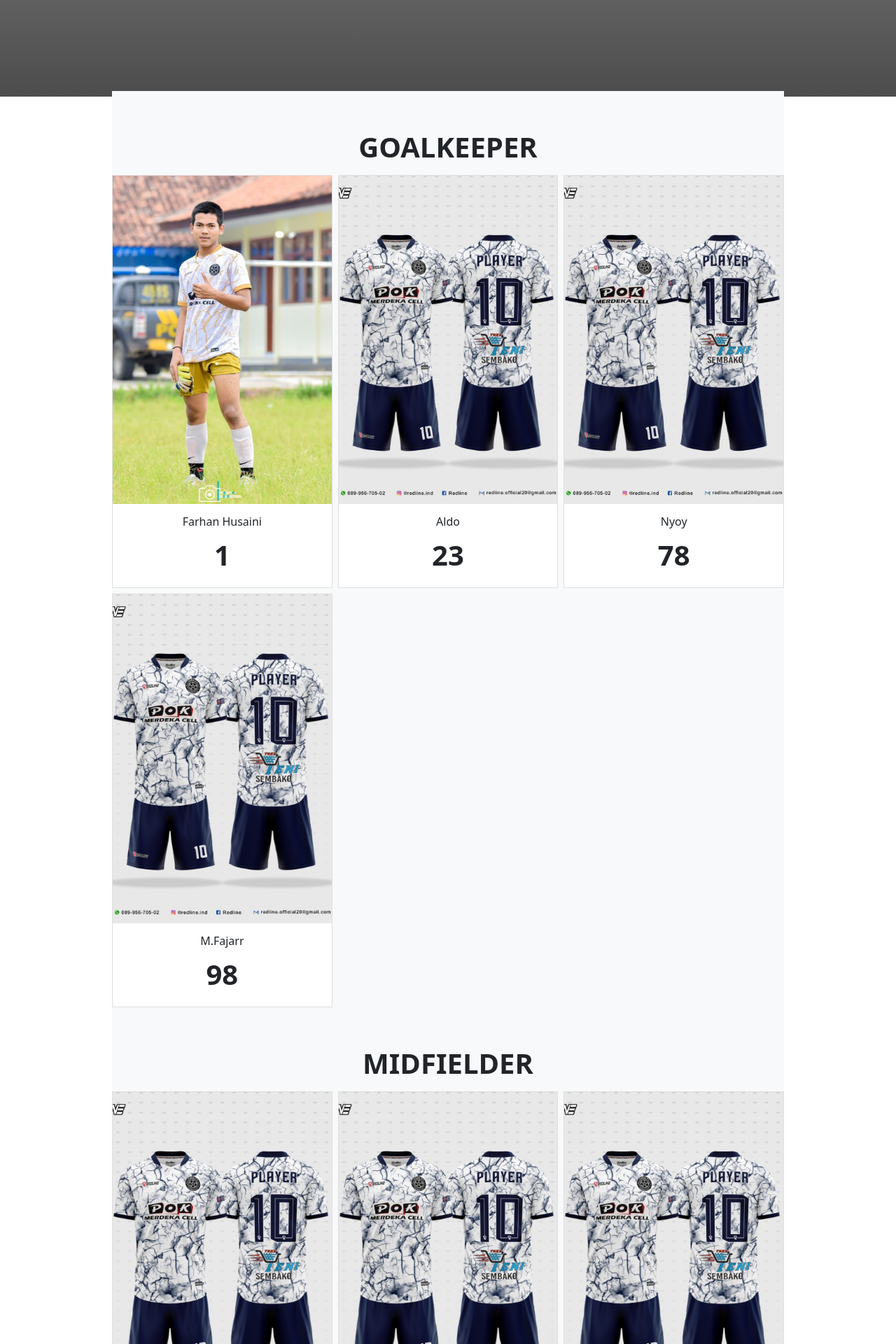
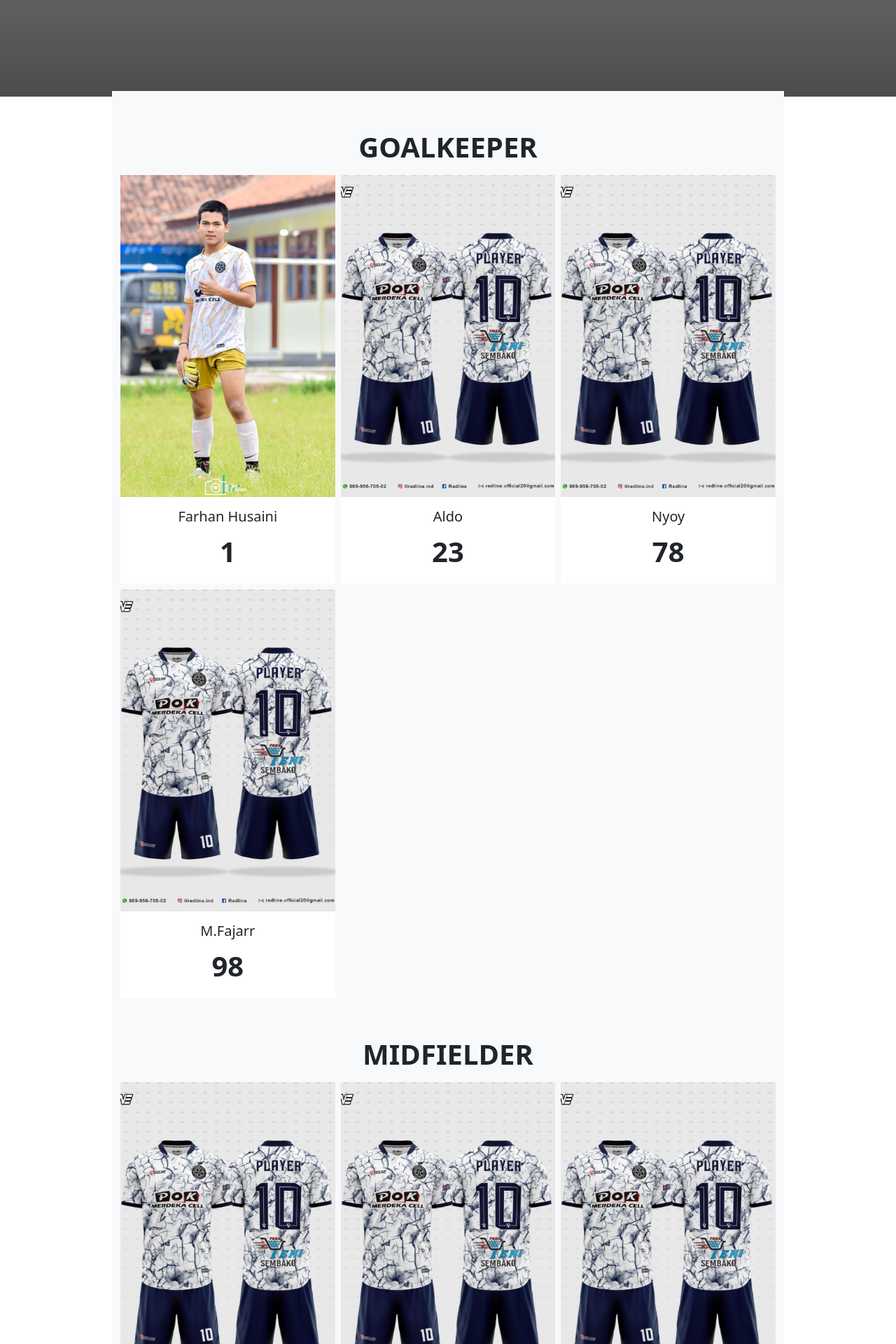
Before and after one commit to tesafc/www2, a Jekyll site: the page built from players.html, in a window 1280 px wide. Shown: the part 582-2502 px from the top of the page at 70% size. Built offline with Jekyll 4.4.1, drawn with Linux system fonts in a browser that asks for light colours.

Commit message:
Update players.html

```diff
--- a/players.html
+++ b/players.html
@@ -4,23 +4,23 @@ title: Players
 image: /assets/img/logo-2.png
 ---
 
-<div class="container px-0 bg-light">
+<div class="container bg-light">
   <div class="row row-cols-2 row-cols-md-3 g-2">
   {% assign roles = site.data.players | group_by:"role" %}
   {% for role in roles %}
     <h1 class="d-block w-100 pt-5 text-uppercase text-center fw-bold">{{ role.name }}</h1>
     {% for player in role.items %}
     <div class="col">
-      <div class="card rounded-0 h-100">
+      <div class="card rounded-0 border-0 h-100">
         {% if player.pp %}
-        <img src="{{ player.pp }}" class="rounded-0">
+        <img src="{{ player.pp }}" class="rounded-0 border-0">
           {% else %}
-          <img src="/assets/img/pp/default-pp.jpg" class="rounded-0">
+          <img src="/assets/img/pp/default-pp.jpg" class="rounded-0 border-0">
         {% endif %}
         <div class="card-body">
-          <h6 class="card-title text-center text-capitalize">
+          <h5 class="card-title text-center text-capitalize">
             {% if player.profile-link %}<a href="{{ player.profile-link }}" class="stretched-link link-dark text-decoration-none">{{ player.name }}</a>{% else %}{{ player.name }}{% endif %}
-          </h6>
+          </h5>
           <p class="card-text text-center fs-1 fw-bold">{{ player.no-punggung }}</p>
         </div>
       </div>
```
